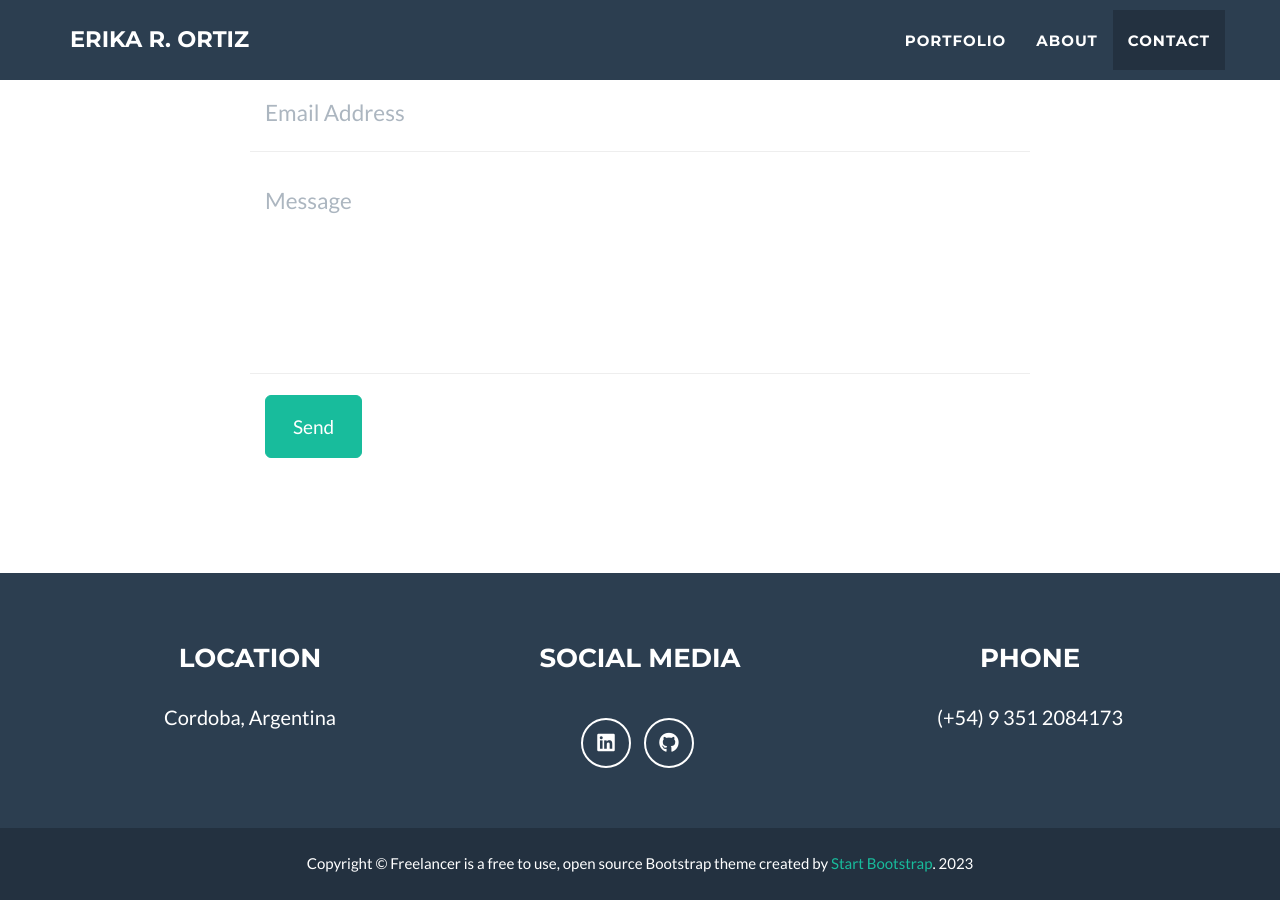
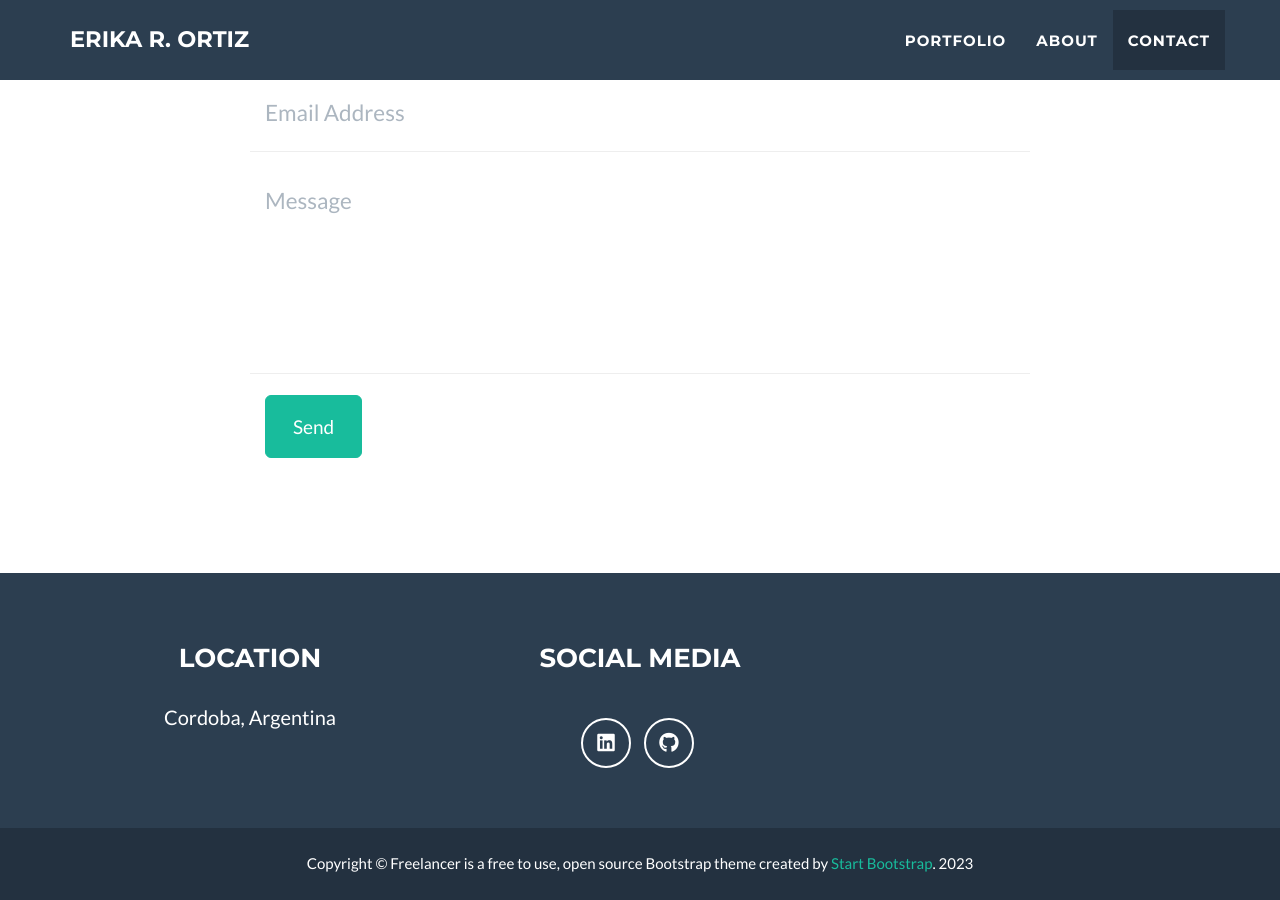
Before and after one commit to Erika-Ortiz/Erika-Ortiz.github.io, a Jekyll site: the page built from _posts/2014-07-18-project-1.markdown, in a window 1280 px wide and 900 px high, scrolled down 2468 px. Built offline with Jekyll 4.4.1, drawn with Linux system fonts in a browser that asks for light colours; some of the changed lines change nothing that is shown.

Commit message:
added lin77

```diff
--- a/_config.yml
+++ b/_config.yml
@@ -35,7 +35,7 @@ footer:
   copyright: 'Freelancer is a free to use, open source Bootstrap theme created by <a href="http://startbootstrap.com">Start Bootstrap</a>.'
   location: Location
   social: Social Media
-  credits: Phone
+  #credits: Phone
 
 # Social networks usernames (many more available: google-plus, flickr, dribbble, pinterest, instagram, tumblr, linkedin, etc.)
 social:
@@ -51,7 +51,7 @@ address:
   - line: Cordoba, Argentina
 
 # Credits content
-credits: '(+54) 9 351 2084173'
+#credits: '(+54) 9 351 2084173'
 
 # Build settings
 markdown: kramdown
```
